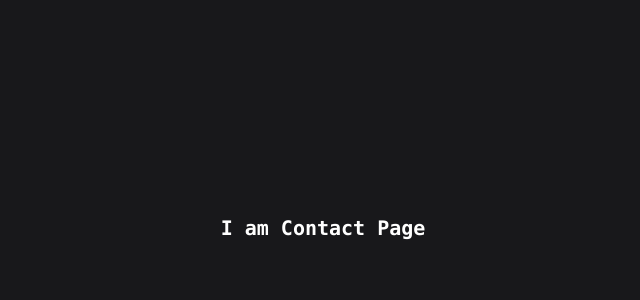
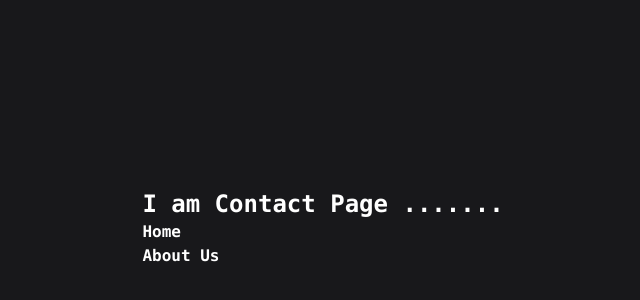
Before and after one commit to ExploitEngineer/React, a React (Vite) app: page /contact in a window 1280 px wide. Shown: the part 172-472 px from the top of the page, without its empty margins (317-957 px from the left). Built offline with nearby package versions, Linux system fonts and the light colour scheme.

Commit message:
change React_Router folder files

```diff
--- a/src/App.jsx
+++ b/src/App.jsx
@@ -17,7 +17,9 @@ import UseEffect from './components/Hooks/UseEffect';
 import UseMemo from './components/Hooks/UseMemo';
 import UseRef from './components/Hooks/UseRef';
 import UseCallback from './components/Hooks/UseCallback';
-import { div } from 'framer-motion/client';
+import Home from './components/React_Router/Home';
+import About from './components/React_Router/About';
+import Contact from './components/React_Router/Contact';
 
 const App = () => {
 
@@ -64,9 +66,9 @@ const App = () => {
                     <h1 className='text-white font-semibold text-xl font-mono text-center mb-3'>{add}</h1>
                     <button type='button' className='px-3 py-1 bg-rose-600 text-white font-semibold font-mono rounded-xl' onClick={() => setAdd(add + 1)}>Addition {add}</button> */}
                     <Routes>
-                        <Route path='/' element={<div className='text-white font-semibold font-mono text-xl'>I am home page</div>} />
-                        <Route path='/about' element={<div className='text-white font-semibold font-mono text-xl'>I am About page</div>} />
-                        <Route path='/contact' element={<div className='text-white font-semibold font-mono text-xl'>I am Contact Page</div>} />
+                        <Route path='/' element={<Home />} />
+                        <Route path='/about' element={<About />} />
+                        <Route path='/contact' element={<Contact />} />
                     </Routes>
                 </div>
             </div>
--- a/src/components/React_Router/About.jsx
+++ b/src/components/React_Router/About.jsx
@@ -1,7 +1,11 @@
+import { Link } from 'react-router-dom';
+
 const About = () => {
     return (
         <>
             <h1 className="text-white font-semibold font-mono text-2xl">I am About Page .......</h1>
+            <Link to="/"><h2 className='text-white font-mono font-semibold'>Home</h2></Link>
+            <Link to="/contact"><h2 className='text-white font-mono font-semibold'>Contact Us</h2></Link>
         </>
     )
 }
--- a/src/components/React_Router/Contact.jsx
+++ b/src/components/React_Router/Contact.jsx
@@ -1,7 +1,11 @@
+import { Link } from 'react-router-dom';
+
 const Contact = () => {
     return (
         <>
             <h1 className="text-white font-semibold font-mono text-2xl">I am Contact Page .......</h1>
+            <Link to="/"><h2 className='text-white font-mono font-semibold'>Home</h2></Link>
+            <Link to="/about"><h2 className='text-white font-mono font-semibold'>About Us</h2></Link>
         </>
     )
 }
--- a/src/components/React_Router/Home.jsx
+++ b/src/components/React_Router/Home.jsx
@@ -1,7 +1,11 @@
+import { Link } from 'react-router-dom';
+
 const Home = () => {
     return (
         <>
             <h1 className="text-white font-semibold font-mono text-2xl">I am Home Page .....</h1>
+            <Link to="/about"><h2 className='text-white font-mono font-semibold'>About</h2></Link>
+            <Link to="/contact"><h2 className='text-white font-mono font-semibold'>Contact Us</h2></Link>
         </>
     )
 }
```
